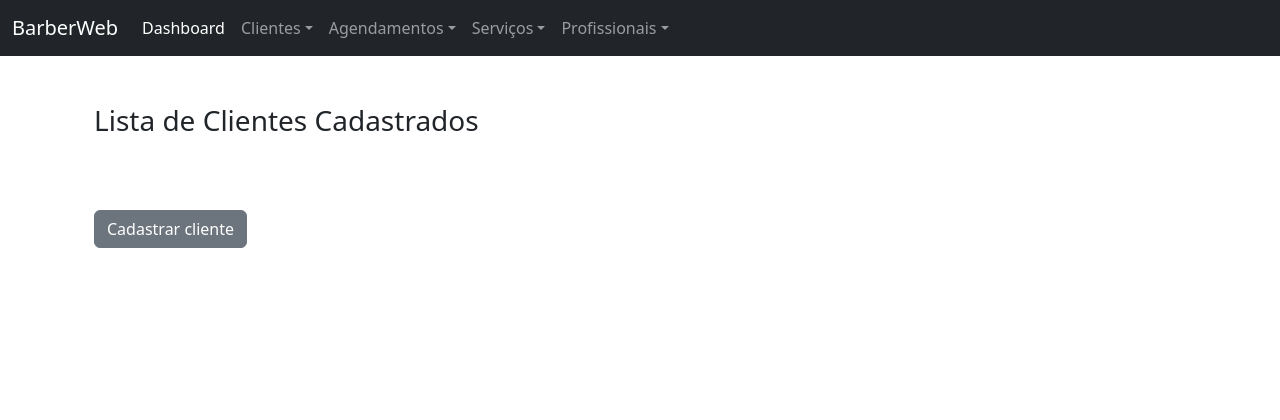
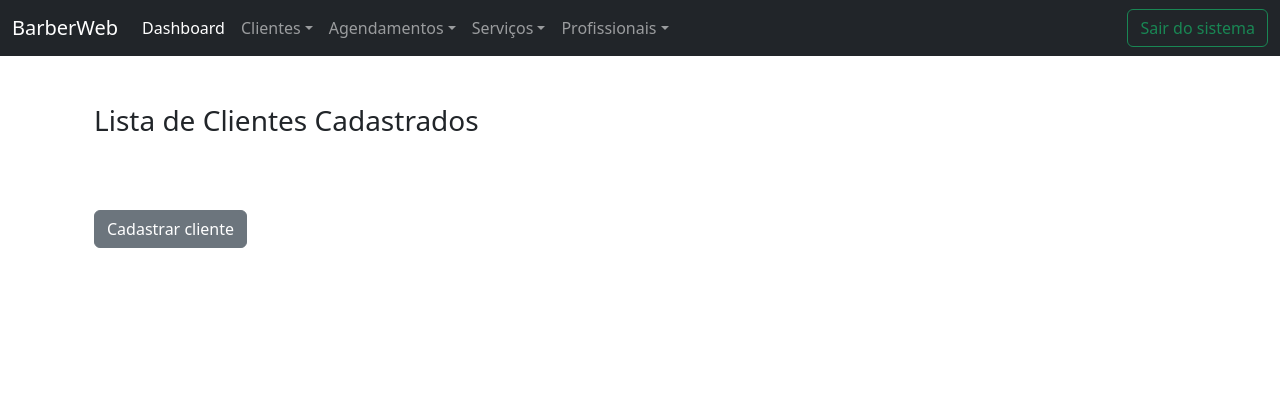
Before and after one commit to GleyCode/barberweb, a Django app: page /clientes/ in a window 1280 px wide. Shown: the top 420 px of the page. Run offline with Django 4.2, Linux system fonts and the light colour scheme; the visitor is signed in with stand-in values (Sample User, id 1); data that the repository does not hold is empty; some libraries are stand-ins or nearby versions.

Commit message:
Formulário para logout inserido no navbar.

```diff
--- a/barberback/barberback_app/templates/barberback_app/base.html
+++ b/barberback/barberback_app/templates/barberback_app/base.html
@@ -122,6 +122,11 @@
                             </ul>
                         </li>
                     </ul>
+                    <form action="{% url 'contas_admin:logout' %}" method="post" role="logout" class="ms-auto">
+                    {% csrf_token %}
+
+                    {% bootstrap_button button_type="submit" content="Sair do sistema" button_class="btn btn-outline-success" %}
+                    </form>
                 </div>
             </div>
         </nav>
--- a/barberback/barberback_app/templates/barberback_app/index.html
+++ b/barberback/barberback_app/templates/barberback_app/index.html
@@ -23,12 +23,6 @@
             </div>
         </div>
     {% endfor %}
-
-    <form action="{% url 'contas_admin:logout' %}" method="post">
-        {% csrf_token %}
-
-        {% bootstrap_button button_type="submit" content="Sair do sistema" button_class="btn btn-secondary mt-4" %}
-    </form>
 </div>
 
 {% endblock content %}
```
